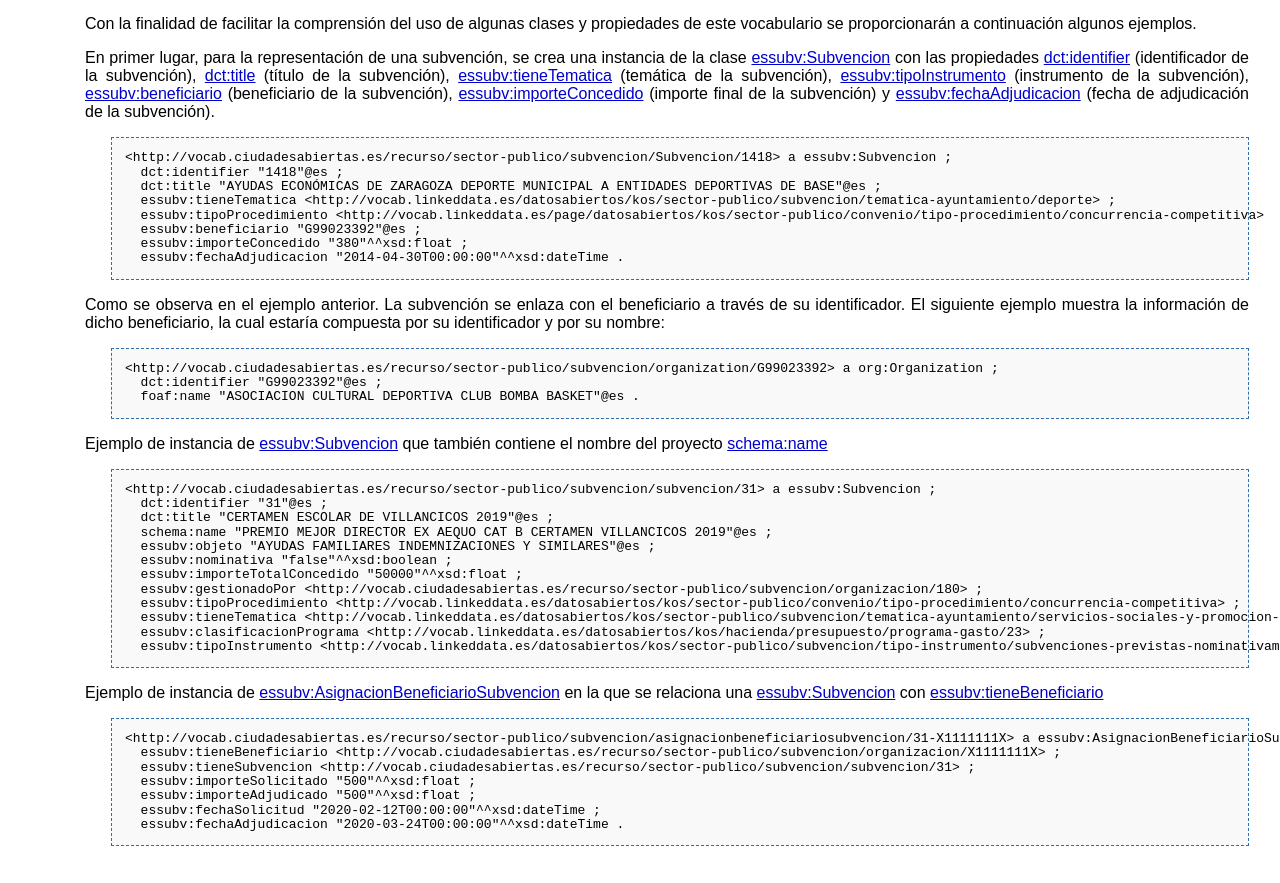
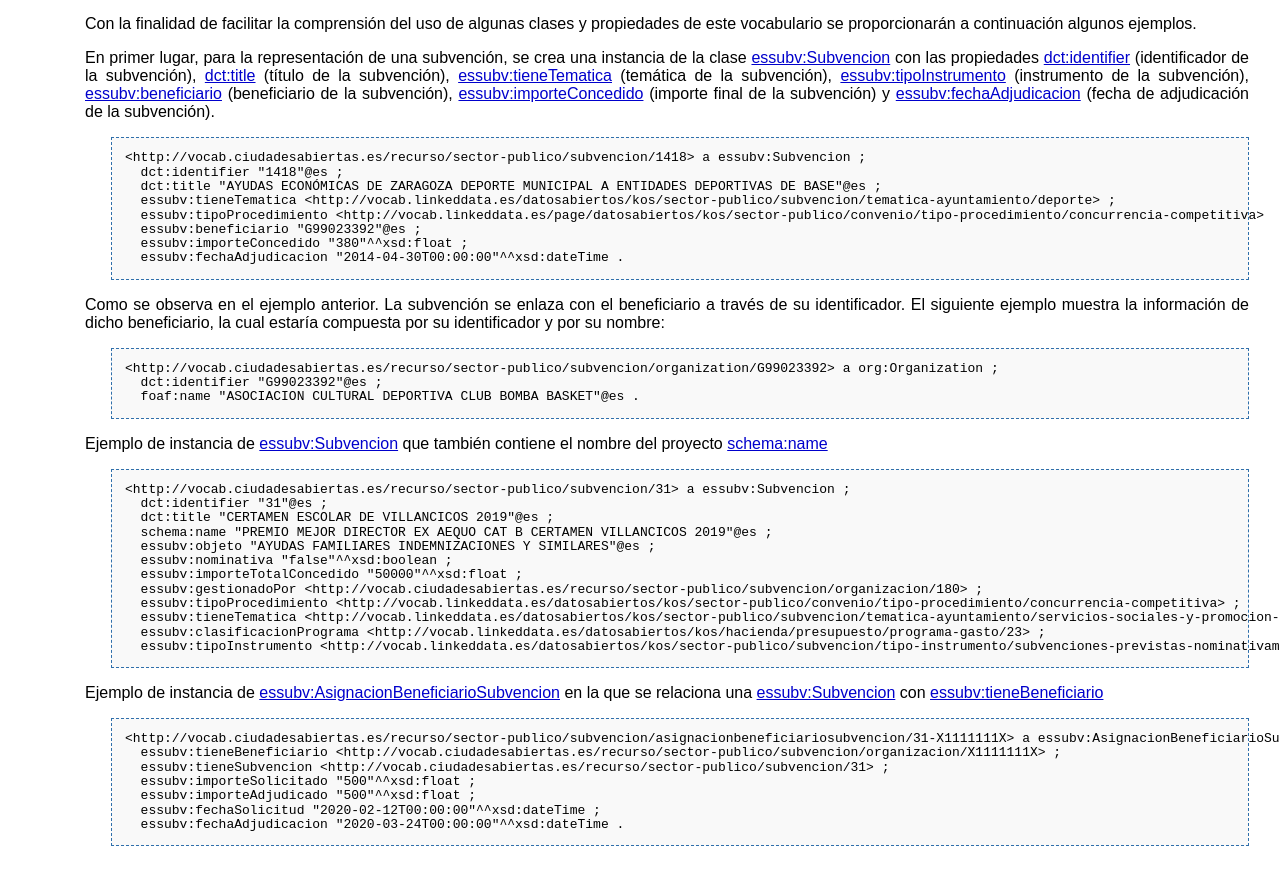
Before and after one commit to opencitydata/vocab-sector-publico-subvenciones, a plain HTML site: page docs/index-es.html in a window 1280 px wide. Shown: the part 4900-5783 px from the top of the page. Drawn offline with Linux system fonts and the light colour scheme.

Commit message:
Corregido error en uri de ejemplo

```diff
--- a/docs/sections/description-es.html
+++ b/docs/sections/description-es.html
@@ -32,7 +32,7 @@ En la Figura 1 se pueden observar varias relaciones con la clase de conceptos SK
   En primer lugar, para la representación de una subvención, se crea una instancia de la clase [essubv:Subvencion](#Subvencion) con las propiedades [dct:identifier](http://purl.org/dc/terms/identifier) (identificador de la subvención), [dct:title](http://purl.org/dc/terms/title) (título de la subvención), [essubv:tieneTematica](#tieneTematica) (temática de la subvención), [essubv:tipoInstrumento](#tipoInstrumento) (instrumento de la subvención), [essubv:beneficiario](#beneficiario) (beneficiario de la subvención), [essubv:importeConcedido](#importeConcedido) (importe final de la subvención) y [essubv:fechaAdjudicacion](#fechaAdjudicacion) (fecha de adjudicación de la subvención).
 </span>
 <pre>
-&lt;http://vocab.ciudadesabiertas.es/recurso/sector-publico/subvencion/Subvencion/1418&gt; a essubv:Subvencion ;
+&lt;http://vocab.ciudadesabiertas.es/recurso/sector-publico/subvencion/1418&gt; a essubv:Subvencion ;
   dct:identifier "1418"@es ;
   dct:title "AYUDAS ECONÓMICAS DE ZARAGOZA DEPORTE MUNICIPAL A ENTIDADES DEPORTIVAS DE BASE"@es ;
   essubv:tieneTematica &lt;http://vocab.linkeddata.es/datosabiertos/kos/sector-publico/subvencion/tematica-ayuntamiento/deporte&gt; ;
@@ -57,7 +57,7 @@ Ejemplo de instancia de [essubv:Subvencion](#Subvencion) que también contiene e
 </span>
 
 <pre>
-&lt;http://vocab.ciudadesabiertas.es/recurso/sector-publico/subvencion/subvencion/31&gt; a essubv:Subvencion ;
+&lt;http://vocab.ciudadesabiertas.es/recurso/sector-publico/subvencion/31&gt; a essubv:Subvencion ;
   dct:identifier "31"@es ;
   dct:title "CERTAMEN ESCOLAR DE VILLANCICOS 2019"@es ;
   schema:name "PREMIO MEJOR DIRECTOR EX AEQUO CAT B CERTAMEN VILLANCICOS 2019"@es ;
@@ -78,7 +78,7 @@ Ejemplo de instancia de [essubv:AsignacionBeneficiarioSubvencion](#AsignacionBen
 <pre>
 &lt;http://vocab.ciudadesabiertas.es/recurso/sector-publico/subvencion/asignacionbeneficiariosubvencion/31-X1111111X&gt; a essubv:AsignacionBeneficiarioSubvencion ;
   essubv:tieneBeneficiario &lt;http://vocab.ciudadesabiertas.es/recurso/sector-publico/subvencion/organizacion/X1111111X&gt; ;
-  essubv:tieneSubvencion &lt;http://vocab.ciudadesabiertas.es/recurso/sector-publico/subvencion/subvencion/31&gt; ;
+  essubv:tieneSubvencion &lt;http://vocab.ciudadesabiertas.es/recurso/sector-publico/subvencion/31&gt; ;
   essubv:importeSolicitado "500"^^xsd:float ;
   essubv:importeAdjudicado "500"^^xsd:float ;
   essubv:fechaSolicitud "2020-02-12T00:00:00"^^xsd:dateTime ;
```
Also changed, not shown: docs/sections/description-en.html (+3 -3 lines).
